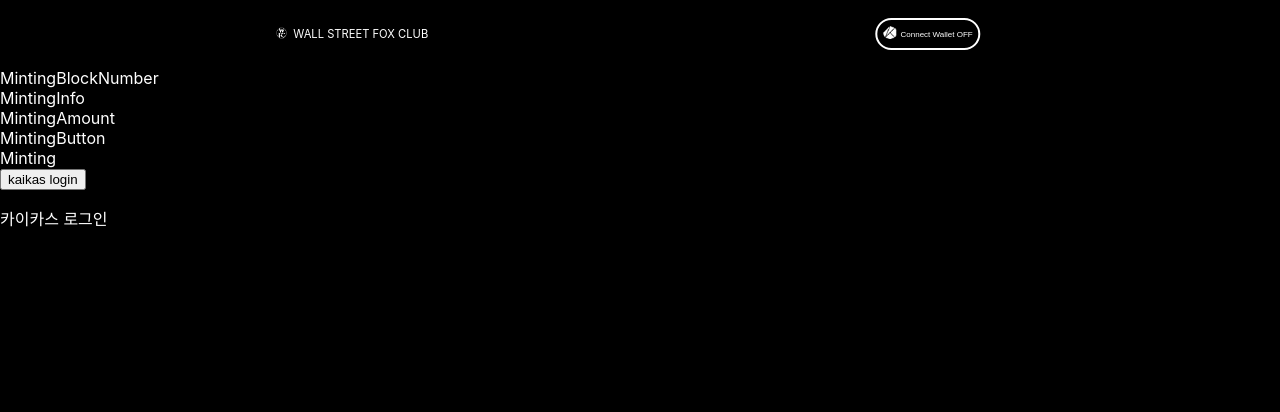
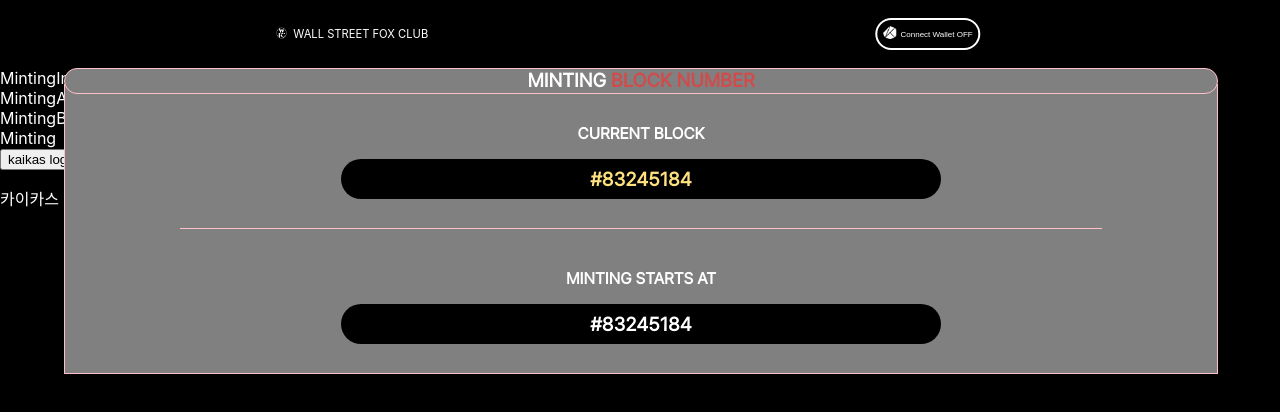
Before and after one commit to kapable/wfc-story-page, a React (Create React App) app: page /minting in a window 1280 px wide. Shown: the top 412 px of the page. Built offline with nearby package versions, Linux system fonts and the light colour scheme.

Commit message:
apply blockNumber component

```diff
--- a/src/Minting.css
+++ b/src/Minting.css
@@ -1,3 +1,7 @@
+@font-face {
+    font-family: "pretendard";
+    src: url(./fonts/Pretendard-Regular.otf);
+}
 /* Minting */
 .minting-background-div {
     height: 100vh;
@@ -58,3 +62,85 @@
     font-size: 0.5rem;
     display: inline-block;
 }
+
+/* BLOCK NUMBER */
+.minting-blocknumber-div {
+    font-family: "pretendard";
+    font-weight: bolder;
+    position: relative;
+    text-align: center;
+    width: 90%;
+    margin: 0 5%;
+}
+
+.minting-blocknumber-title-div {
+    z-index: 1;
+    position: absolute;
+    width: 100%;
+    background-color: grey;
+    height: 1.5rem;
+    border: 0.1rem solid pink;
+    border-radius: 3rem;
+    font-size: 1rem;
+}
+
+.minting-blocknumber-title-div > p {
+    font-size: larger;
+    margin-block-start: 0%;
+    margin-block-end: 0;
+}
+
+.minting-blocknumber-title-bold {
+    color: #d04c4c;
+}
+
+.minting-blocknumber-contents-div {
+    background-color: grey;
+    border: 0.1rem solid pink;
+    border-top: none;
+    position: absolute;
+    width: 100%;
+    top: 1rem;
+}
+
+.minting-blocknumber-contents-upper-div {
+    height: 6.5rem;
+    width: 80%;
+    margin: 0 10%;
+    border-bottom: 0.1rem solid pink;
+}
+
+.minting-blocknumber-contents-upper-number-div,
+.minting-blocknumber-contents-bottom-number-div {
+    width: 65%;
+    margin: 1rem auto 0;
+    background-color: black;
+    height: 2.5rem;
+    border-radius: 5rem;
+}
+
+.minting-blocknumber-contents-upper-number,
+.minting-blocknumber-contents-bottom-number {
+    margin-block-start: 0;
+    margin-block-end: 0;
+    position: relative;
+    top: 50%;
+    transform: translateY(-50%);
+    font-size: larger;
+}
+
+.minting-blocknumber-contents-upper-number {
+    color: #ffe17f;
+}
+
+.minting-blocknumber-contents-upper-title,
+.minting-blocknumber-contents-bottom-title {
+    margin-block-start: 2.5rem;
+    margin-block-end: 0;
+}
+
+.minting-blocknumber-contents-bottom-div {
+    height: 6.5rem;
+    width: 80%;
+    margin: 0 10%;
+}
--- a/src/components/Minting/MintingBlockNumber.js
+++ b/src/components/Minting/MintingBlockNumber.js
@@ -2,7 +2,25 @@ import React from 'react';
 
 const MintingBlockNumber = () => {
     return (
-        <div>MintingBlockNumber</div>
+        <div className='minting-blocknumber-div'>
+            <div className='minting-blocknumber-title-div'>
+                <p className='minting-blocknumber-title'>MINTING <span className='minting-blocknumber-title-bold'>BLOCK NUMBER</span></p>
+            </div>
+            <div className='minting-blocknumber-contents-div'>
+                <div className='minting-blocknumber-contents-upper-div'>
+                    <p className='minting-blocknumber-contents-upper-title'>CURRENT BLOCK</p>
+                    <div className='minting-blocknumber-contents-upper-number-div'>
+                        <p className='minting-blocknumber-contents-upper-number'>#83245184</p>
+                    </div>
+                </div>
+                <div className='minting-blocknumber-contents-bottom-div'>
+                    <p className='minting-blocknumber-contents-bottom-title'>MINTING STARTS AT</p>
+                    <div className='minting-blocknumber-contents-bottom-number-div'>
+                        <p className='minting-blocknumber-contents-bottom-number'>#83245184</p>
+                    </div>
+                </div>
+            </div>
+        </div>
     );
 };
 
```
